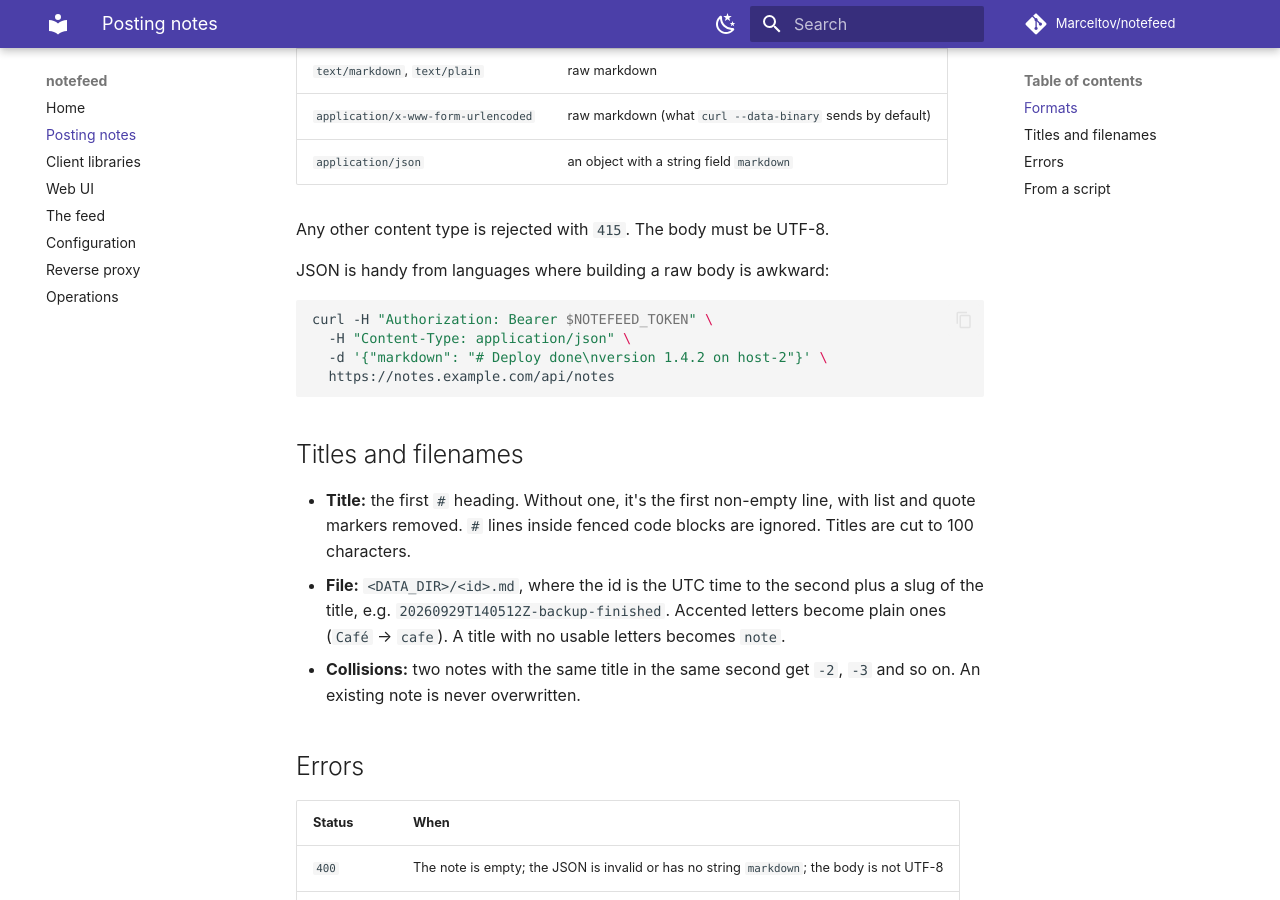
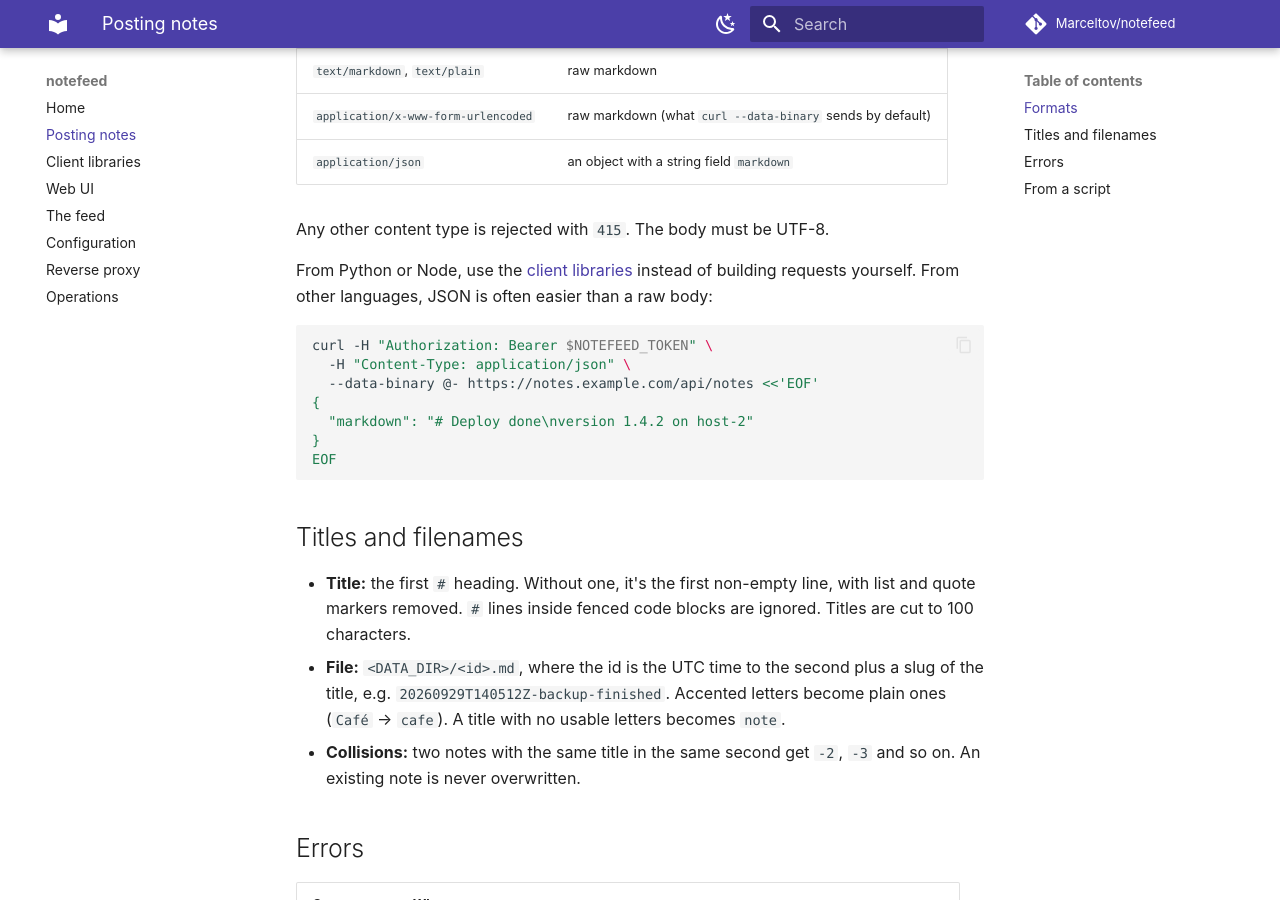
Before and after one commit to Marceltov/notefeed, an MkDocs documentation site: the page built from docs/posting.md, in a window 1280 px wide and 900 px high, scrolled down 635 px. Built offline with MkDocs 1.6.1 and Material for MkDocs 9.7.7, drawn with Linux system fonts in a browser that asks for light colours; some web fonts are replaced; comment, search, counter and statistics services are not loaded; some of the changed text lies outside the part shown.

Commit message:
docs: JSON example laid out readably, points Python/Node to the clients; name the disk-usage ratio
Co-Authored-By: Claude Opus 5.5 <noreply@anthropic.com>
Claude-Session: https://claude.ai/code/session_017e9X5QuG7hmoJ1QTyMJJ4x

````diff
--- a/docs/posting.md
+++ b/docs/posting.md
@@ -28,13 +28,16 @@ notefeed stores the body exactly as sent, byte for byte, and answers `201 Create
 
 Any other content type is rejected with `415`. The body must be UTF-8.
 
-JSON is handy from languages where building a raw body is awkward:
+From Python or Node, use the [client libraries](clients.md) instead of building requests yourself. From other languages, JSON is often easier than a raw body:
 
 ```sh
 curl -H "Authorization: Bearer $NOTEFEED_TOKEN" \
   -H "Content-Type: application/json" \
-  -d '{"markdown": "# Deploy done\nversion 1.4.2 on host-2"}' \
-  https://notes.example.com/api/notes
+  --data-binary @- https://notes.example.com/api/notes <<'EOF'
+{
+  "markdown": "# Deploy done\nversion 1.4.2 on host-2"
+}
+EOF
 ```
 
 ## Titles and filenames
````
Also changed, not shown: other parts of docs/posting.md (+3 -2 lines).
